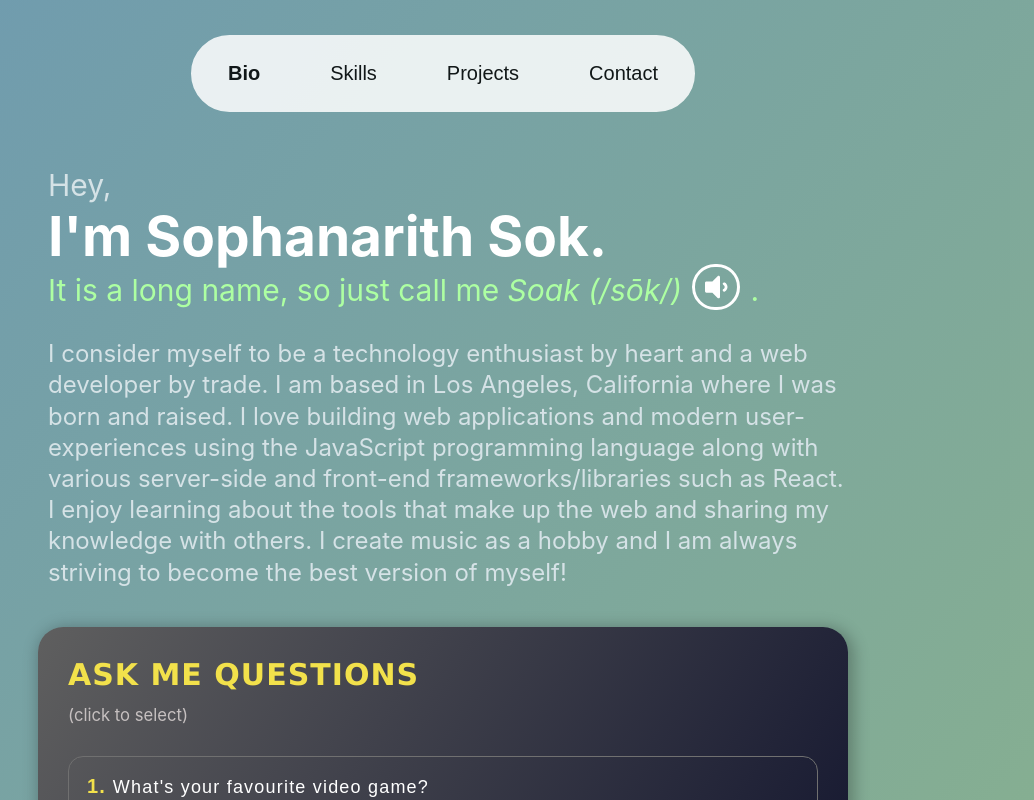
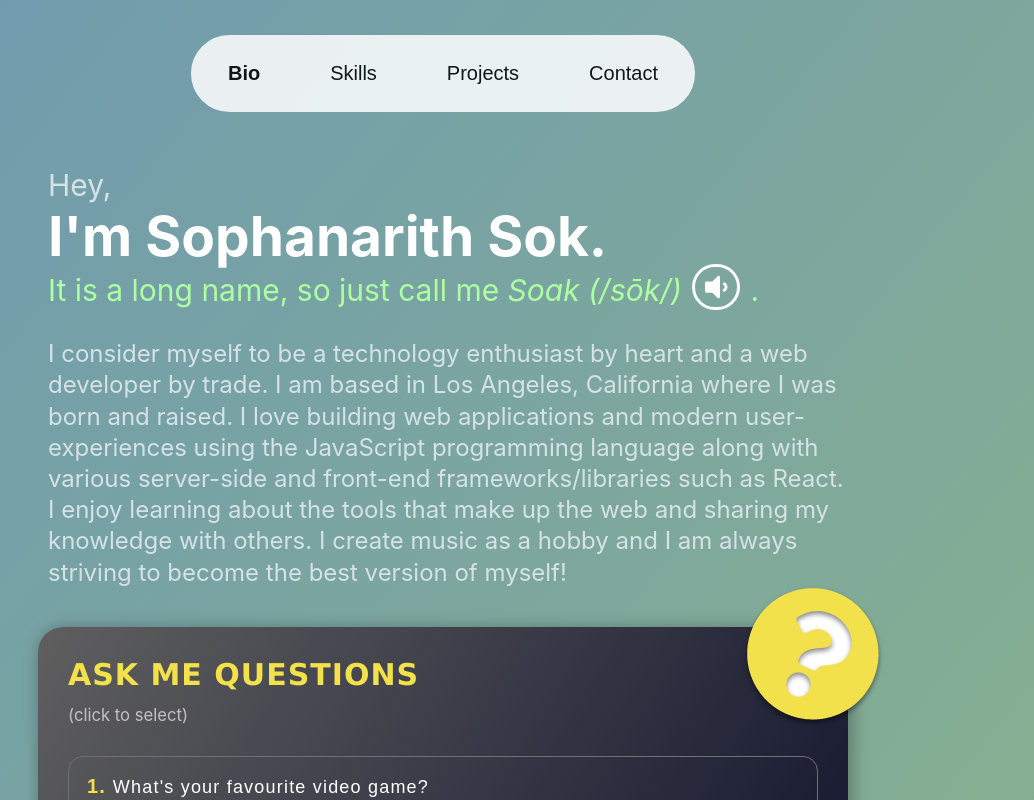
Before and after one commit to sok213/new-portolfio, a React (Create React App) app: page / in a window 1280 px wide. Shown: the top 800 px of the page, without its empty margins (197-1231 px from the left). Built offline with nearby package versions, Linux system fonts and the light colour scheme.

Commit message:
Add question mark icon

```diff
--- a/src/Comps/Bio/BioFAQ/BioFAQ.js
+++ b/src/Comps/Bio/BioFAQ/BioFAQ.js
@@ -3,6 +3,7 @@ import { render } from 'react-dom';
 import s from './BioFAQ.module.scss';
 import { FontAwesomeIcon } from '@fortawesome/react-fontawesome';
 import { faStepBackward } from '@fortawesome/free-solid-svg-icons';
+import questionIcon from './../../../Assets/question_icon.png';
 
 export default function BioFAQ() {
 
@@ -112,6 +113,9 @@ export default function BioFAQ() {
   return (
     <section className={s.container}>
       <div className={s.widget}>
+        <div className={s.iconWrapper}>
+          <img src={questionIcon} className={s.questionIcon}/>
+        </div>
         <h1 className={s.mainHeader}>ASK ME QUESTIONS</h1>
         <p className={s.subText}><small>(click to select)</small></p>
         {renderContents()}
--- a/src/Comps/Bio/BioFAQ/BioFAQ.module.scss
+++ b/src/Comps/Bio/BioFAQ/BioFAQ.module.scss
@@ -132,3 +132,35 @@
   font-size: 20px;
   position: relative;
 }
+
+.questionIcon {
+  position: absolute;
+  top: -20;
+  right: 0;
+  z-index: 2;
+}
+
+.iconWrapper {
+  position: relative;
+  top: -70px;
+  right: -90px;
+}
+
+@media screen and (max-width: 570px) {
+
+  .questionIcon {
+    height: 150px;
+    width: 150px;
+  }
+
+  .iconWrapper {
+    right: 10;
+  }
+
+}
+
+@media screen and (max-width: 499px) {
+  .iconWrapper {
+    display: none;
+  }
+}
```
Also changed, not shown: src/Assets/question_icon.png (renamed from src/Assets/Question Mark icon.png).
